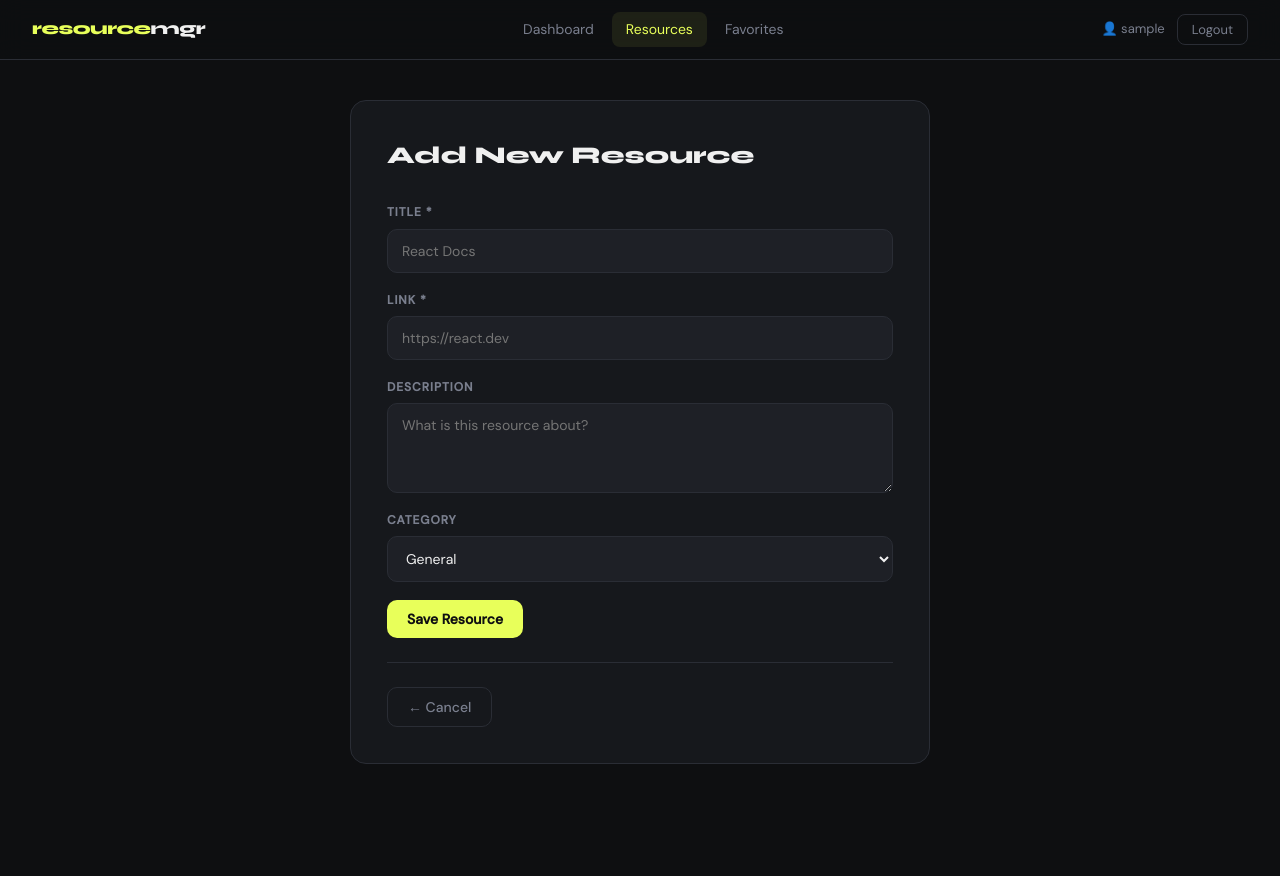
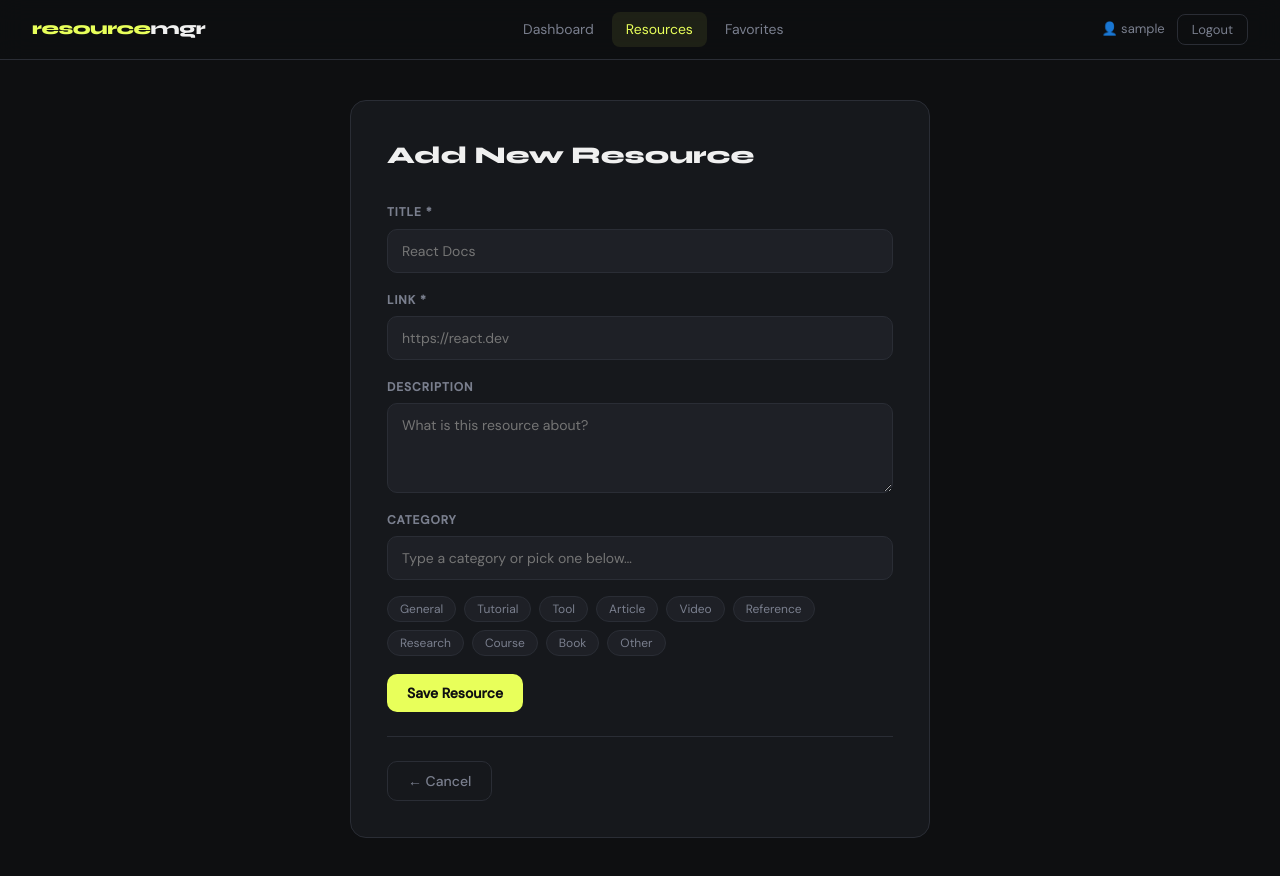
Before and after one commit to VarnanRajput/resource-manager, a React (Vite) app in the folder frontend/: page /resources/new in a window 1280 px wide. Shown: the top 876 px of the page. Before the commit the page ends 844 px from the top, so only its background shows below. Built offline with nearby package versions, Linux system fonts and the light colour scheme; sample sign-in values are in the browser's storage.

Commit message:
search now includes category; custom categories feature added

```diff
--- a/frontend/src/components/ResourceForm.jsx
+++ b/frontend/src/components/ResourceForm.jsx
@@ -1,24 +1,25 @@
 import { useState } from "react";
 
-const CATEGORIES = ["General", "Tutorial", "Tool", "Article", "Video", "Reference", "Other"];
+const SUGGESTED = ["General", "Tutorial", "Tool", "Article", "Video", "Reference", "Research", "Course", "Book", "Other"];
 
-// Reusable form for both Add and Edit
 function ResourceForm({ initial = {}, onSubmit, loading }) {
   const [form, setForm] = useState({
     title:       initial.title       || "",
     link:        initial.link        || "",
     description: initial.description || "",
-    category:    initial.category    || "General",
+    category:    initial.category    || "",
   });
 
-  // Update form field by name
-  const handleChange = (e) => {
+  const handleChange = (e) =>
     setForm({ ...form, [e.target.name]: e.target.value });
-  };
+
+  // Click a chip → set as category (toggle off if already selected)
+  const handleChip = (cat) =>
+    setForm({ ...form, category: form.category === cat ? "" : cat });
 
   const handleSubmit = (e) => {
     e.preventDefault();
-    onSubmit(form); // pass form data up to parent
+    onSubmit({ ...form, category: form.category || "General" });
   };
 
   return (
@@ -56,13 +57,28 @@ function ResourceForm({ initial = {}, onSubmit, loading }) {
         />
       </div>
 
+      {/* Category — type custom or pick from suggestions */}
       <div className="form-group">
         <label>Category</label>
-        <select name="category" value={form.category} onChange={handleChange}>
-          {CATEGORIES.map((c) => (
-            <option key={c} value={c}>{c}</option>
+        <input
+          name="category"
+          value={form.category}
+          onChange={handleChange}
+          placeholder="Type a category or pick one below…"
+        />
+        {/* Quick-select suggestion chips */}
+        <div className="chip-group">
+          {SUGGESTED.map((cat) => (
+            <button
+              key={cat}
+              type="button"
+              className={`chip ${form.category === cat ? "chip-active" : ""}`}
+              onClick={() => handleChip(cat)}
+            >
+              {cat}
+            </button>
           ))}
-        </select>
+        </div>
       </div>
 
       <button className="btn btn-primary" type="submit" disabled={loading}>
--- a/frontend/src/pages/Resources.jsx
+++ b/frontend/src/pages/Resources.jsx
@@ -28,7 +28,8 @@ function Resources() {
   // Filter by search text and category
   const filtered = resources.filter((r) => {
     const matchSearch = r.title.toLowerCase().includes(search.toLowerCase()) ||
-                        r.description.toLowerCase().includes(search.toLowerCase());
+                    r.description.toLowerCase().includes(search.toLowerCase()) ||
+                    r.category.toLowerCase().includes(search.toLowerCase());
     const matchCat    = category === "All" || r.category === category;
     return matchSearch && matchCat;
   });
--- a/frontend/src/styles/global.css
+++ b/frontend/src/styles/global.css
@@ -446,3 +446,34 @@ input, textarea, select { font-family: var(--font-body); }
   letter-spacing: 0.08em;
   font-size: 12px;
 }
+
+/* ── Category Chips ── */
+.chip-group {
+  display: flex;
+  flex-wrap: wrap;
+  gap: 8px;
+  margin-top: 10px;
+}
+
+.chip {
+  background: var(--surface2);
+  border: 1px solid var(--border);
+  border-radius: 20px;
+  color: var(--muted);
+  cursor: pointer;
+  font-size: 12px;
+  padding: 4px 12px;
+  transition: all 0.15s;
+}
+
+.chip:hover {
+  border-color: var(--accent);
+  color: var(--accent);
+}
+
+.chip-active {
+  background: rgba(232, 255, 90, 0.12);
+  border-color: var(--accent);
+  color: var(--accent);
+  font-weight: 600;
+}
```
